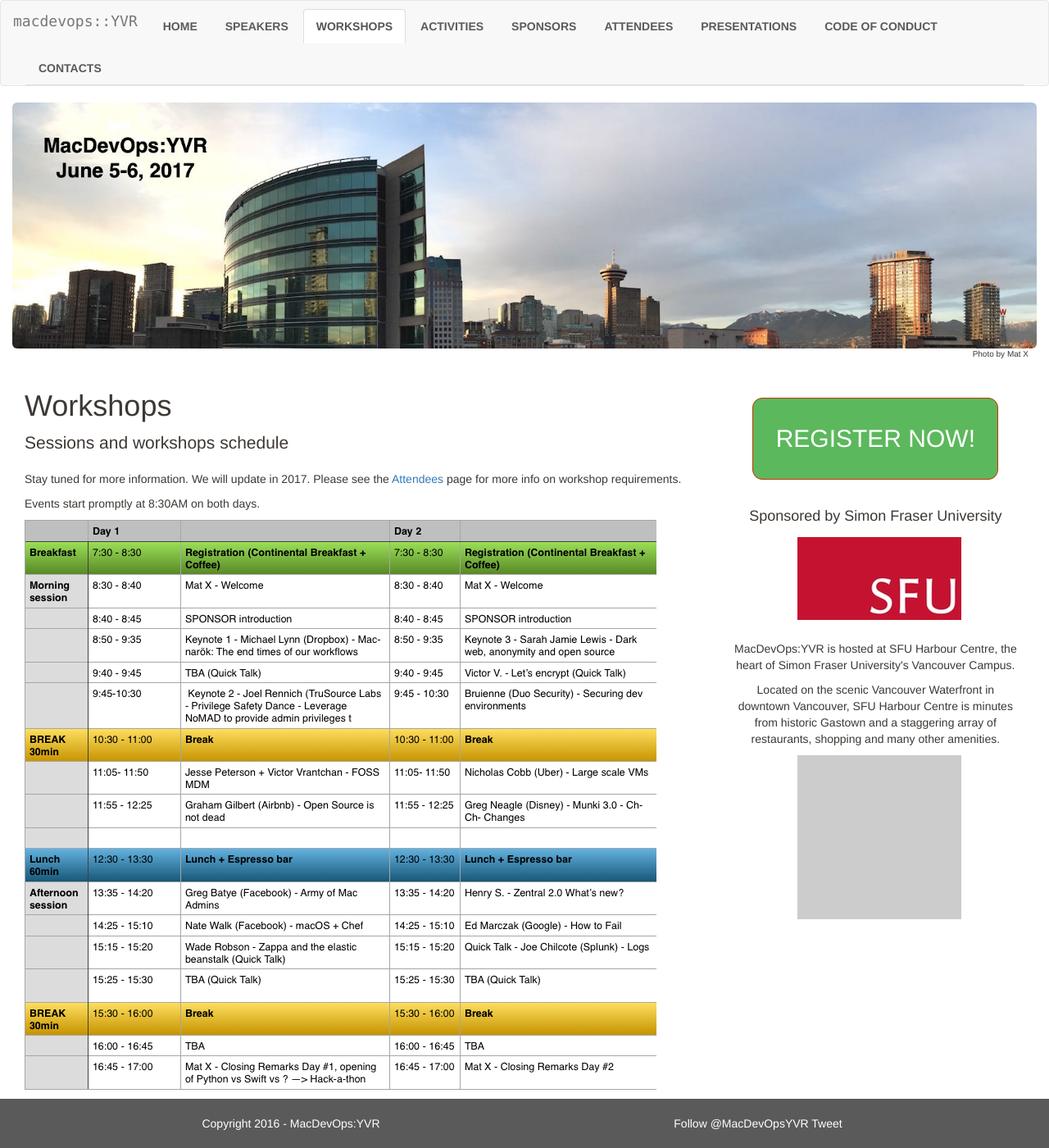
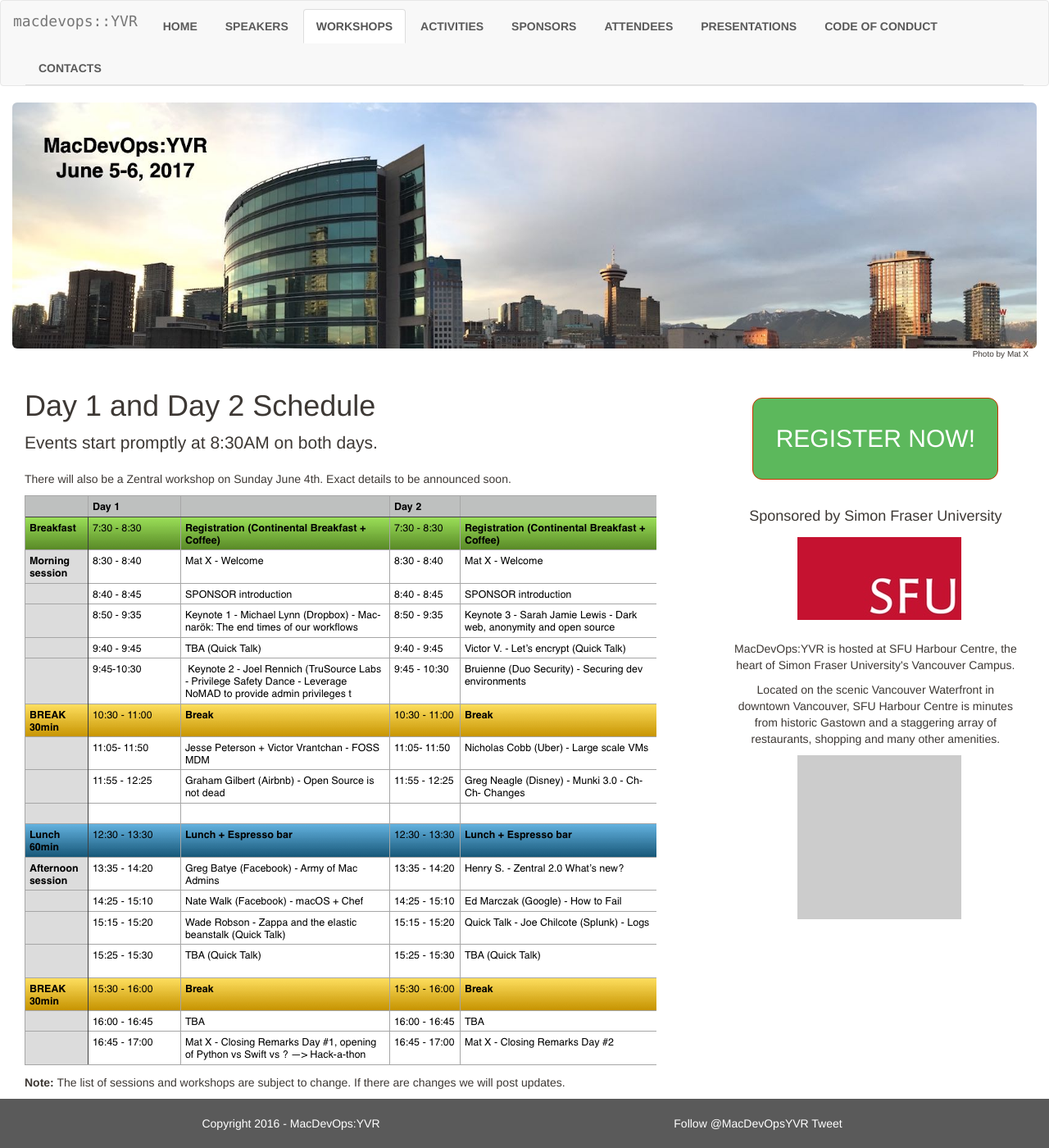
Before and after one commit to macdevopsyvr/macdevopsyvr.github.io, a Jekyll site: the page built from workshops/index.md, in a window 1280 px wide and 1400 px high. Shown: the whole window at 82% size. Built offline with Jekyll 4.4.1, drawn with Linux system fonts in a browser that asks for light colours; comment, search, counter and statistics services are not loaded.

Commit message:
Minor changes to titles
zentral add and minor edits

```diff
--- a/workshops/index.md
+++ b/workshops/index.md
@@ -4,21 +4,20 @@
 body_id: workshops
 ---
 
-# Workshops
+# Day 1 and Day 2 Schedule
 
 <p class="lead">
-
-Sessions and workshops schedule
-</p>
-<p>
-Stay tuned for more information. We will update in 2017.
-
-Please see the <a href="{{ site.url }}/attendee">Attendees</a> page for more info on workshop requirements.
-</p>
-<p>
 Events start promptly at 8:30AM on both days.
 </p>
 
+<p>
+There will also be a Zentral workshop on Sunday June 4th. Exact details to be announced soon.
+</p>
+
 <img src="/assets/MacDevOpsYVR2017-Sched.v1.1.png">
-
+<p>
 <b>Note:</b> The list of sessions and workshops are subject to change. If there are changes we will post updates.
+</p>
+<p>
+Please see the <a href="{{ site.url }}/attendee">Attendees</a> page for more info on workshop requirements.
+</p>
```
